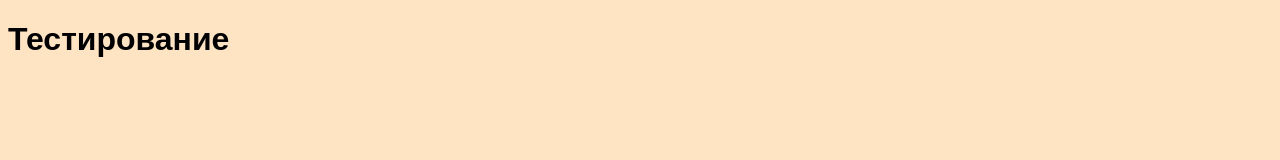
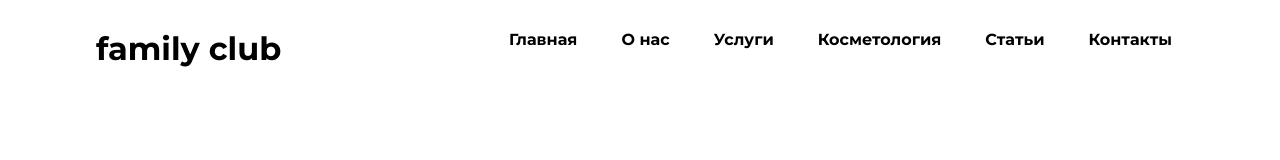
Before and after one commit to MikhailMgeb/beauty-saloon, a website built with webpack: page src/index.html in a window 1280 px wide. Built offline with nearby package versions, Linux system fonts and the light colour scheme.

Commit message:
create html navigator menu

```diff
--- a/package.json
+++ b/package.json
@@ -39,5 +39,8 @@
     "webpack-cli": "5.1.4",
     "webpack-dev-server": "4.15.1",
     "webpack-merge": "5.10.0"
+  },
+  "dependencies": {
+    "slider-pro-js": "^1.0.1"
   }
 }
--- a/src/index.css
+++ b/src/index.css
@@ -4,7 +4,62 @@ html,
 }
 
 .page {
-    font-family: Arial, Helvetica, sans-serif;
+    font-family: 'Montserrat', sans-serif;
 
-    background-color: bisque;
+    background-color: #fff;
 }
+
+.header {
+    display: flex;
+    justify-content: space-around;
+}
+
+.navigation-menu__list-item {
+    display: flex;
+    gap: 20px;
+    list-style-type: none;
+    cursor: pointer;
+}
+
+li {
+    list-style: none;
+    display: inline-block;
+    padding: 6px 12px;
+    font-weight: 700;
+    position: relative;
+}
+
+li:after {
+    content: "";
+    border-bottom: 3px solid rgb(0, 0, 0);
+    display: block;
+    width: 0px;
+    position: absolute;
+    bottom: 0;
+    left: 50%;
+}
+
+li:hover:after {
+    width: 100%;
+    height: 3px;
+    left: 0;
+    transition: all .5s linear;
+}
+
+li:hover {
+    transition: background .4s ease-in-out;
+    color: #111;
+}
+
+li:last-child ul {
+    position: absolute;
+    top: -1000%;
+    left: 0;
+    transform: scale(3);
+}
+
+li:last-child:hover ul {
+    top: 100%;
+    transition: top .4s ease-in-out, transform .4s linear;
+    transform: scale(1);
+}
--- a/src/index.html
+++ b/src/index.html
@@ -1,11 +1,34 @@
 <!DOCTYPE html>
 <html lang="en">
+
 <head>
     <meta charset="UTF-8">
     <meta name="viewport" content="width=device-width, initial-scale=1.0">
-    <title>Document</title>
+    <title>family club</title>
+    <link rel="preconnect" href="https://fonts.googleapis.com">
+    <link rel="preconnect" href="https://fonts.gstatic.com" crossorigin>
+    <link
+        href="https://fonts.googleapis.com/css2?family=Gloria+Hallelujah&family=Montserrat:wght@400;500;700&display=swap"
+        rel="stylesheet">
+    <link rel="stylesheet" href="/src/index.css">
 </head>
+
 <body class="page">
-    <h1>Тестирование</h1>
+    <header class="header">
+        <div class="header__wrapper-title">
+            <h1 class="header__title">family club</h1>
+        </div>
+        <div class="navigation-menu">
+            <ul class="navigation-menu__list-item">
+                <li><a>Главная</a></li>
+                <li><a>О нас</a></li>
+                <li><a>Услуги</a></li>
+                <li><a>Косметология</a></li>
+                <li><a>Статьи</a></li>
+                <li><a>Контакты</a></li>
+            </ul>
+        </div>
+    </header>
 </body>
+
 </html>
```
Also changed, not shown: .eslintrc.json, 3 other files.
